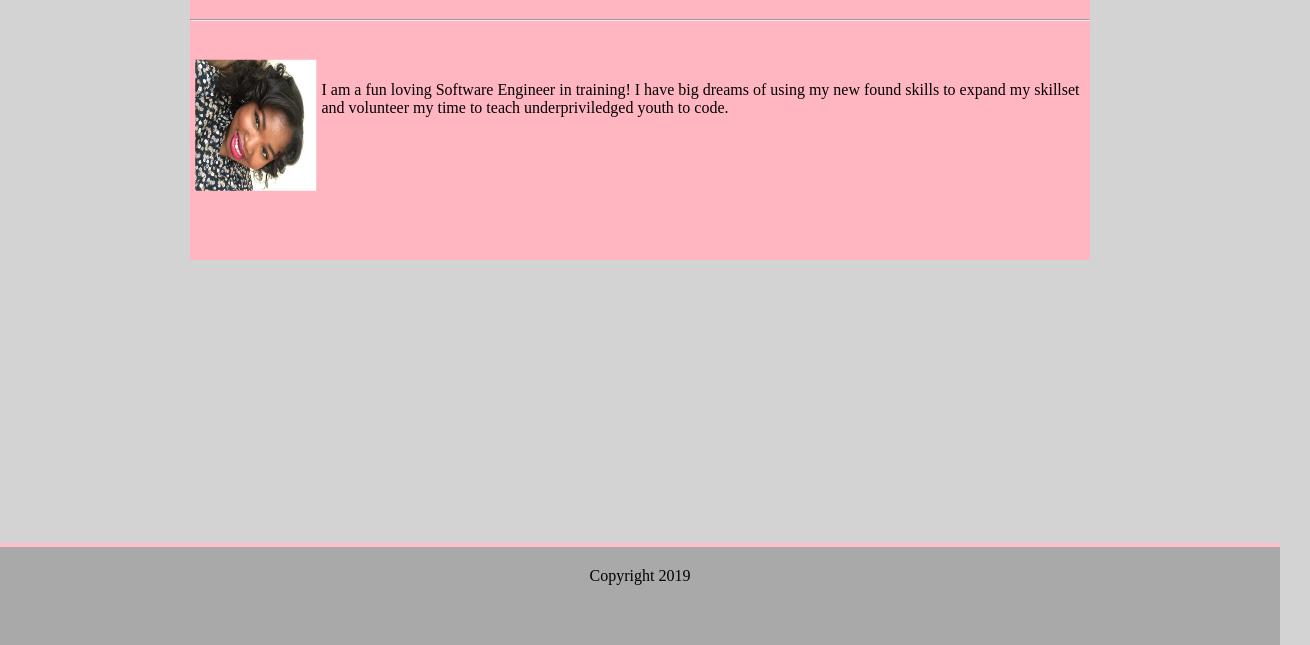
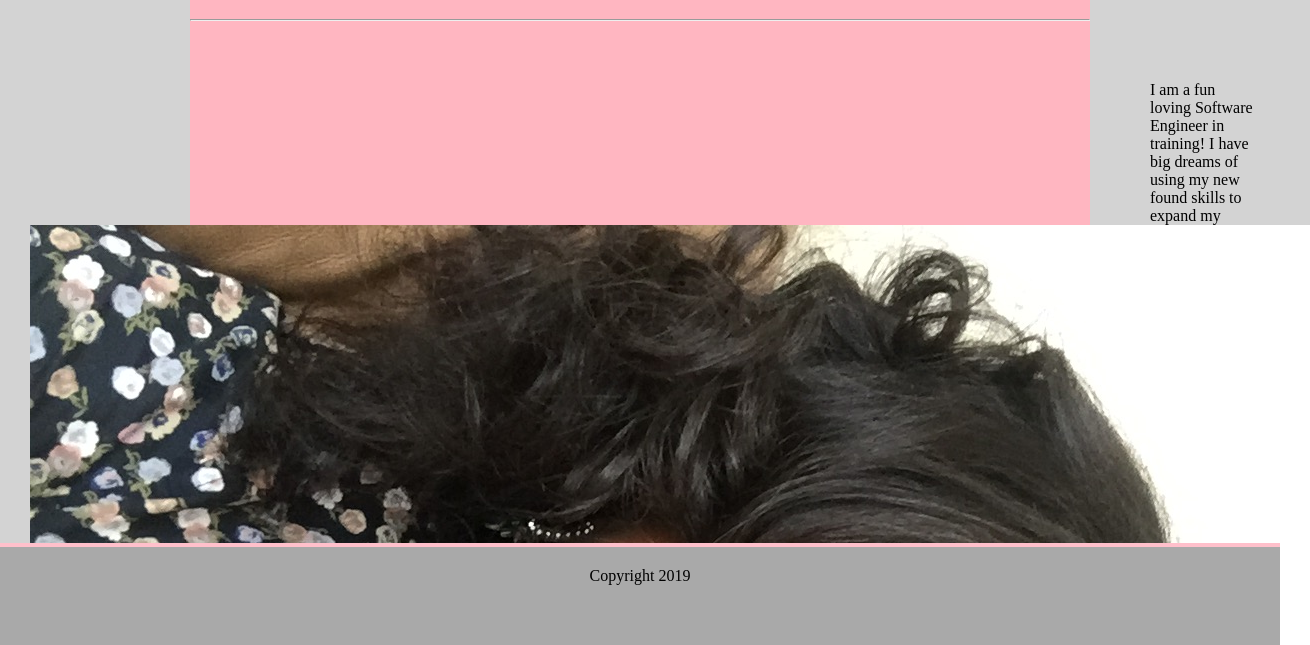
Before and after one commit to owodu001/Project, a plain HTML site: page index.html in a window 1280 px wide. Shown: the part 153-798 px from the top of the page, 1310 px wide, since content can reach past the window. Drawn offline with Linux system fonts and the light colour scheme.

Commit message:
adding updates to aboutme page

```diff
--- a/index.html
+++ b/index.html
@@ -34,7 +34,7 @@
     <br>
             <!--found how to rotate image on stackoverflow-->
     <div class="flexing">
-                <img src="../Project/assets/images/Pic of Me!.JPG" alt="Pic of Me!" width="200" height="121" style=transform:rotate(90deg);>
+                <img src="../Project/assets/images/Pic of Me!.JPG" alt="Pic of Me!" style=transform:rotate(90deg);>
 
     <br>
     <br>
```
